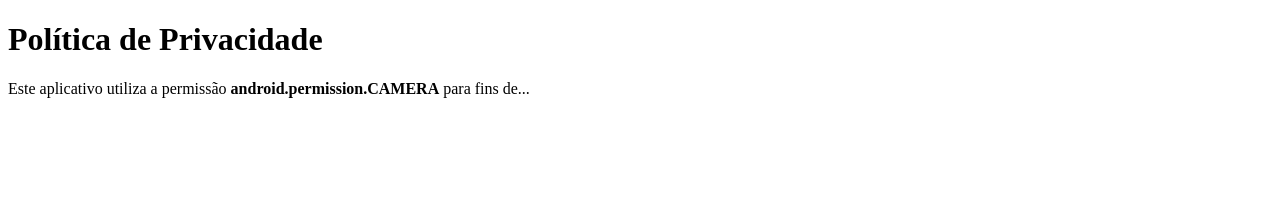
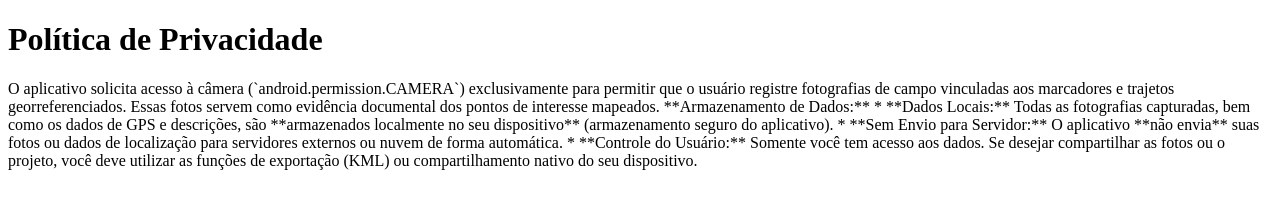
Before and after one commit to marllossantosdelima-dotcom/politica-privacidade, a plain HTML site: page index.html in a window 1280 px wide. Drawn offline with Linux system fonts and the light colour scheme.

Commit message:
Update index.html

```diff
--- a/index.html
+++ b/index.html
@@ -6,13 +6,13 @@
 </head>
 <body>
     <h1>Política de Privacidade</h1>
-    <p>Este aplicativo utiliza a permissão <strong>android.permission.CAMERA</strong> para fins de...</p>
-    <!-- O aplicativo solicita acesso à câmera (`android.permission.CAMERA`) exclusivamente para permitir que o usuário registre fotografias de campo vinculadas aos marcadores e trajetos georreferenciados. Essas fotos servem como evidência documental dos pontos de interesse mapeados.
+    <p>O aplicativo solicita acesso à câmera (`android.permission.CAMERA`) exclusivamente para permitir que o usuário registre fotografias de campo vinculadas aos marcadores e trajetos georreferenciados. Essas fotos servem como evidência documental dos pontos de interesse mapeados.
 
 **Armazenamento de Dados:**
 *   **Dados Locais:** Todas as fotografias capturadas, bem como os dados de GPS e descrições, são **armazenados localmente no seu dispositivo** (armazenamento seguro do aplicativo).
 *   **Sem Envio para Servidor:** O aplicativo **não envia** suas fotos ou dados de localização para servidores externos ou nuvem de forma automática.
 *   **Controle do Usuário:** Somente você tem acesso aos dados. Se desejar compartilhar as fotos ou o projeto, você deve utilizar as funções de exportação (KML) ou compartilhamento nativo do seu dispositivo.
- -->
+ </p>
+
 </body>
 </html>
```
